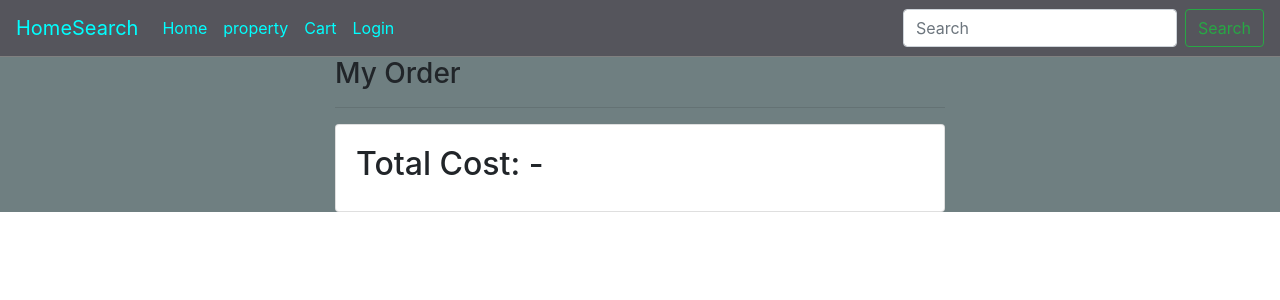
After one commit to Rubyroy12/property-booking, a Django app: page /property/order/ in a window 1280 px wide. The commit adds this page. Shown: the top 300 px of the page. Run offline with Django 3.2, Linux system fonts and the light colour scheme; data that the repository does not hold is empty; some libraries are stand-ins or nearby versions.

Commit message:
add order template to display my order

```diff
--- a/bookingapp/templates/cart.html
+++ b/bookingapp/templates/cart.html
@@ -3,7 +3,7 @@
 {% load static %}
 {% block content %}
 
-<div class="container">
+<div class="container"style="background-color: rgb(111, 127, 129);">
 
     <h2>My cart</h2>
     <hr>
@@ -27,7 +27,7 @@
                     <tr>
                         <th scope="row">1</th>
                         <td>{{appartment.name}}</td>
-                        <td>{{appartment.area}}</td>
+                        <td>{{appartment.area}}-({{appartment.city.name}})</td>
                         <td>{{appartment.rooms}}</td>
                         <td>{{appartment.price}}</td>
                     </tr>
--- a/bookingapp/templates/navbar.html
+++ b/bookingapp/templates/navbar.html
@@ -28,6 +28,9 @@
                 </li>
                 <li class="nav-item">
                     <a class="nav-link" style="color: aqua;" href="{% url 'property'%}">property</a>
+                </li>
+                <li class="nav-item">
+                    <a class="nav-link" style="color: aqua;" href="{% url 'order'%}">Cart</a>
                 </li>
 
 
--- /dev/null
+++ b/bookingapp/templates/order.html
@@ -0,0 +1,43 @@
+{% extends 'base.html'%}
+{% load bootstrap4 %}
+{% load static%}
+{% block content %}
+<div class="container-fluid" style="background-color: rgb(111, 127, 129);">
+
+    <div class="row">
+        <div class="col-md-3"></div>
+
+        <div class="col-md-6">
+            <h3>My Order</h3>
+            <hr>
+
+            {% for order in order%}
+            <div class="card card-body">
+                <h3>{{order.user.user.username}}</h3>
+
+                <h4>{{order.property.name}} - <strong style="display:flex;float:right;"> Ksh.
+                        {{order.property.price}}</strong></h4>
+                <p>Rooms: {{order.property.rooms}} </p>
+                <p>Location : {{order.property.city.name}} City <span> - {{order.property.area}} </span> </p>
+
+                <button class="btn btn-danger" style="width:15%">Delete</button>
+
+
+                <hr>
+
+            </div>
+            {% endfor %}
+            <div class="card card-body">
+                <h2>Total Cost: -</h2>
+            </div>
+
+        </div>
+        <div class="col-md-3"></div>
+    </div>
+
+
+</div>
+
+
+
+{%endblock%}
--- a/bookingapp/urls.py
+++ b/bookingapp/urls.py
@@ -8,7 +8,8 @@ urlpatterns=[
     path('property/',views.property,name = 'property'),
     path('property/details/<name>/',views.details,name = 'details'),
     path('account/profile/<str:username>/',views.profile,name='profile'),
-    path('booking/cart/<name>/',views.booking,name='booking')
+    path('booking/cart/<name>/',views.booking,name='booking'),
+    path('property/order/',views.order,name='order'),
 
 ]
 if settings.DEBUG:
--- a/bookingapp/views.py
+++ b/bookingapp/views.py
@@ -1,6 +1,6 @@
 from django.shortcuts import render,redirect,get_object_or_404
 from django.http import HttpResponse,HttpResponseRedirect
-from .models import Property,Reviews,Profile
+from .models import Property,Reviews,Cart
 from django.contrib.auth.models import User
 from .forms import ReviewsForm,BookingForm
 from django.contrib.auth.decorators import login_required
@@ -74,3 +74,10 @@ def booking(request,name):
         'form':form,
     }
     return render(request,'cart.html',params)
+
+def order(request):
+    order= Cart.objects.all()
+    params={
+        'order':order,
+    }
+    return render(request,'order.html',params)
```
Also changed, not shown: bookingapp/forms.py (+8 -2 lines), bookingapp/migrations/0016_merge_20210728_2356.py (added).
